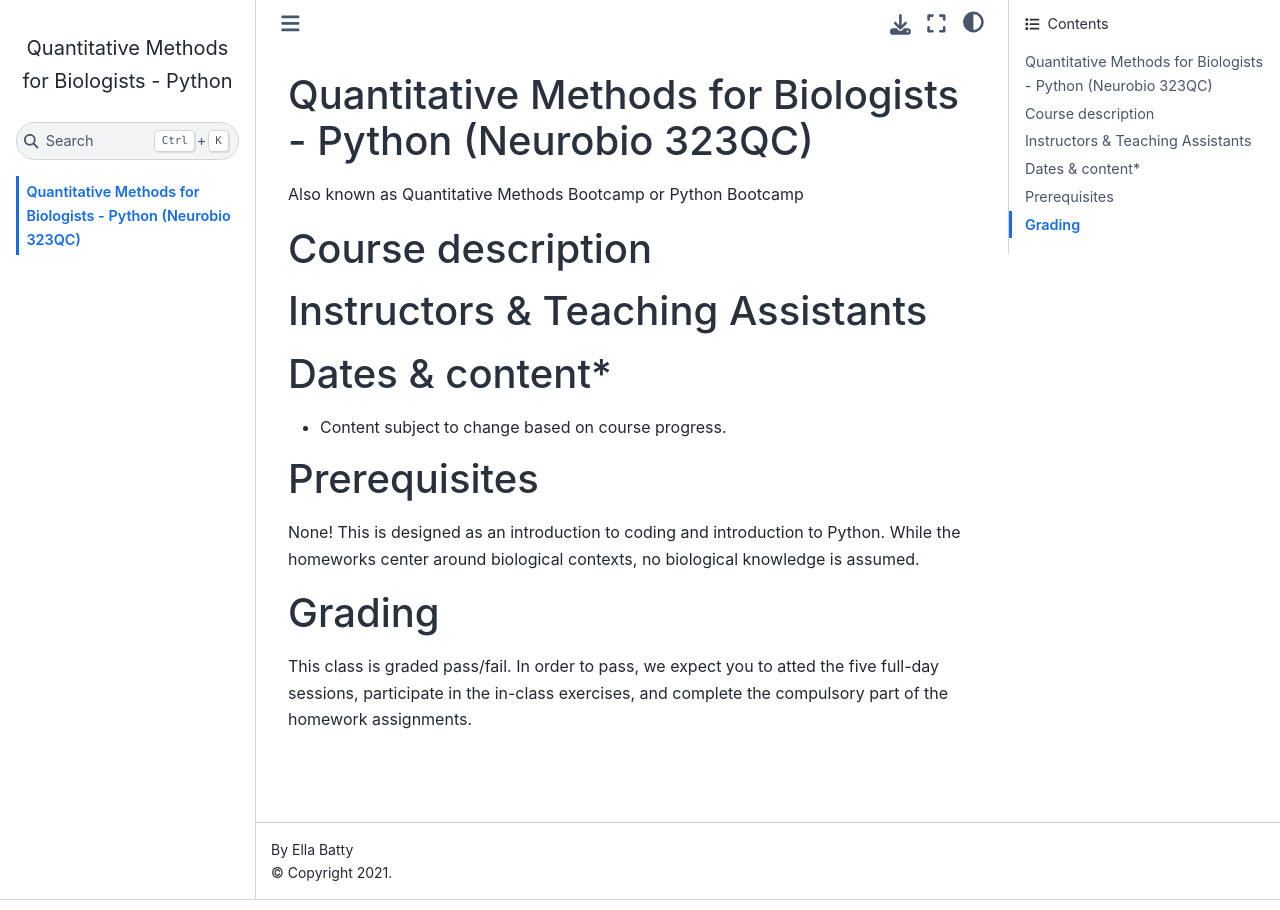
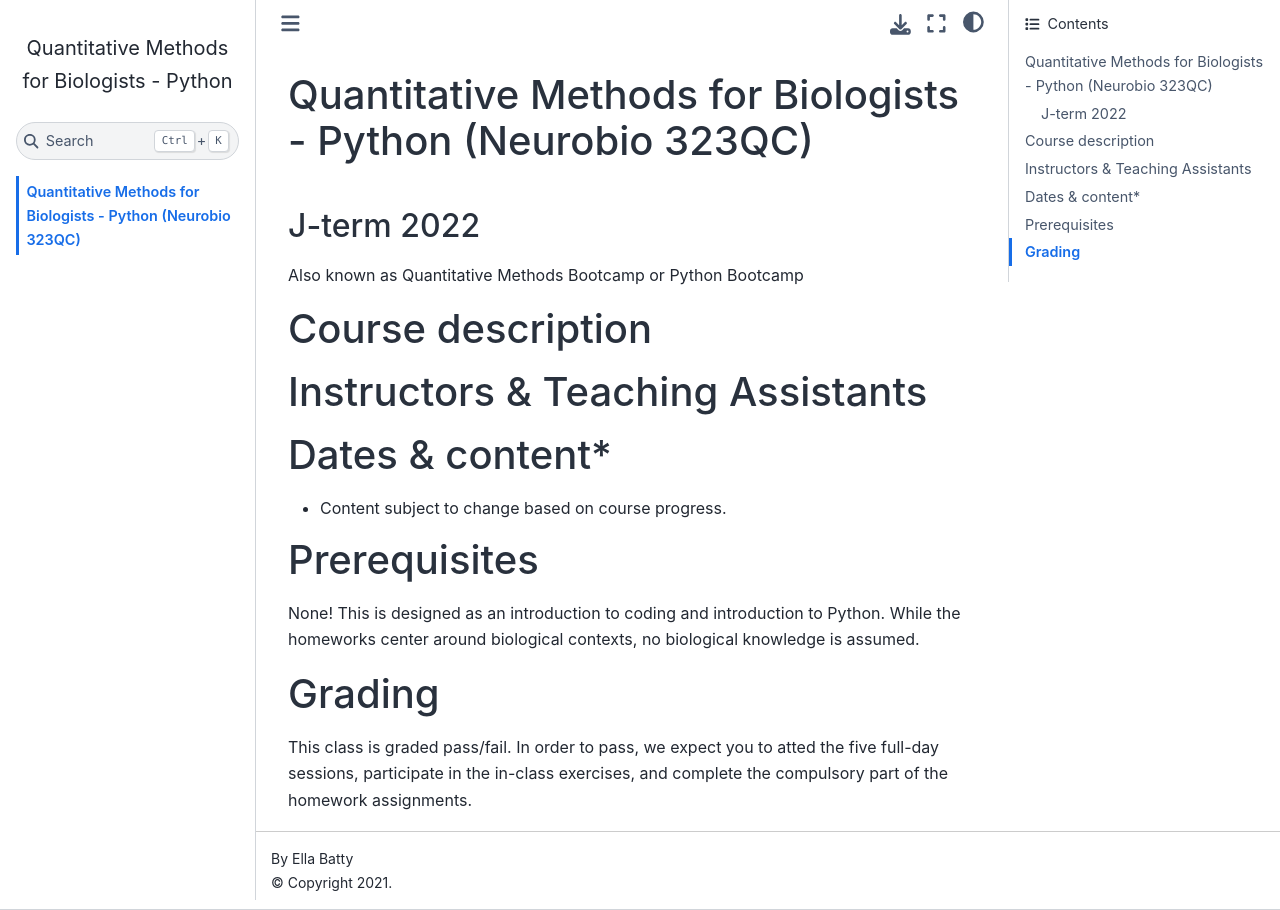
Before and after one commit to QMBC-Python/QMBC-Python.github.io, a Jupyter Book: the page built from intro.md, in a window 1280 px wide. Built offline with Jupyter Book 1.0.4 settings and Sphinx 7.4.7 and the Sphinx Book theme 1.1.4, drawn with Linux system fonts in a browser that asks for light colours.

Commit message:
Update intro.md

```diff
--- a/intro.md
+++ b/intro.md
@@ -1,4 +1,5 @@
 # Quantitative Methods for Biologists - Python (Neurobio 323QC)
+## J-term 2022
 Also known as Quantitative Methods Bootcamp or Python Bootcamp
 
 # Course description
```
